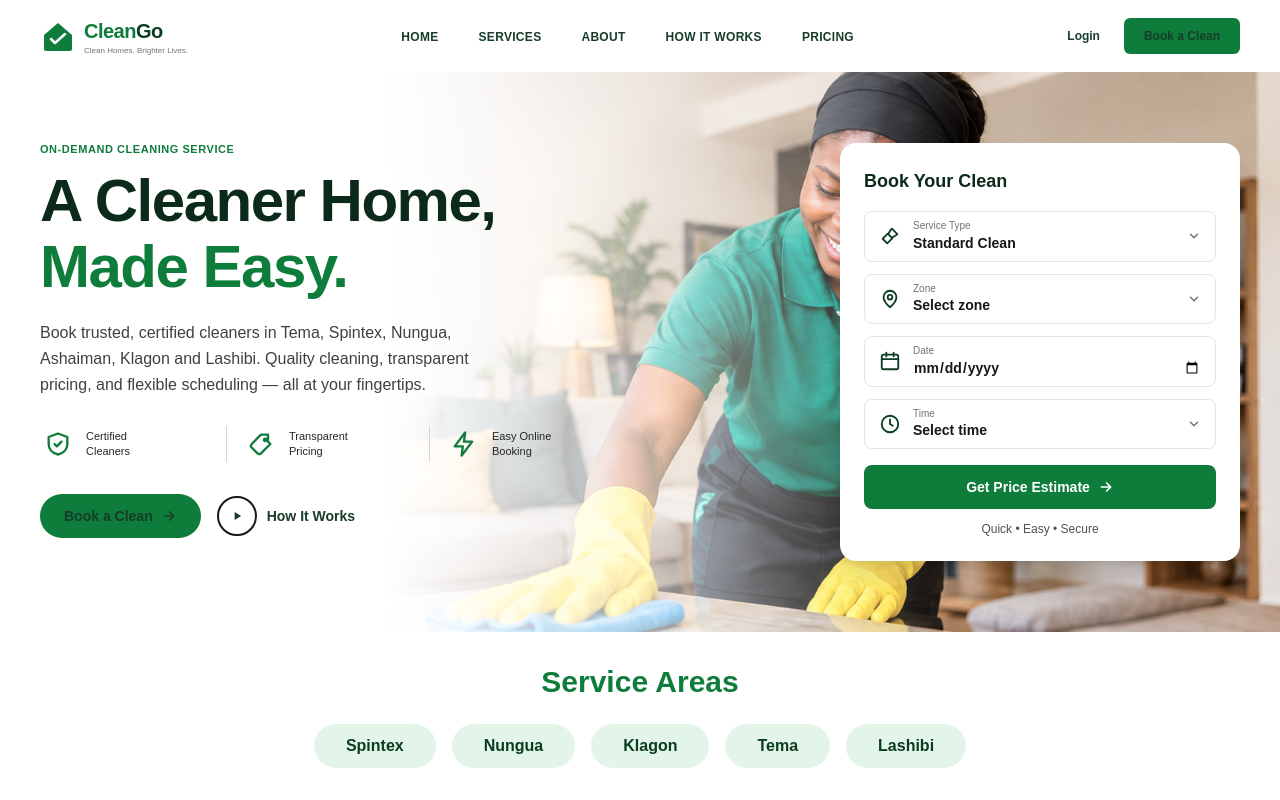
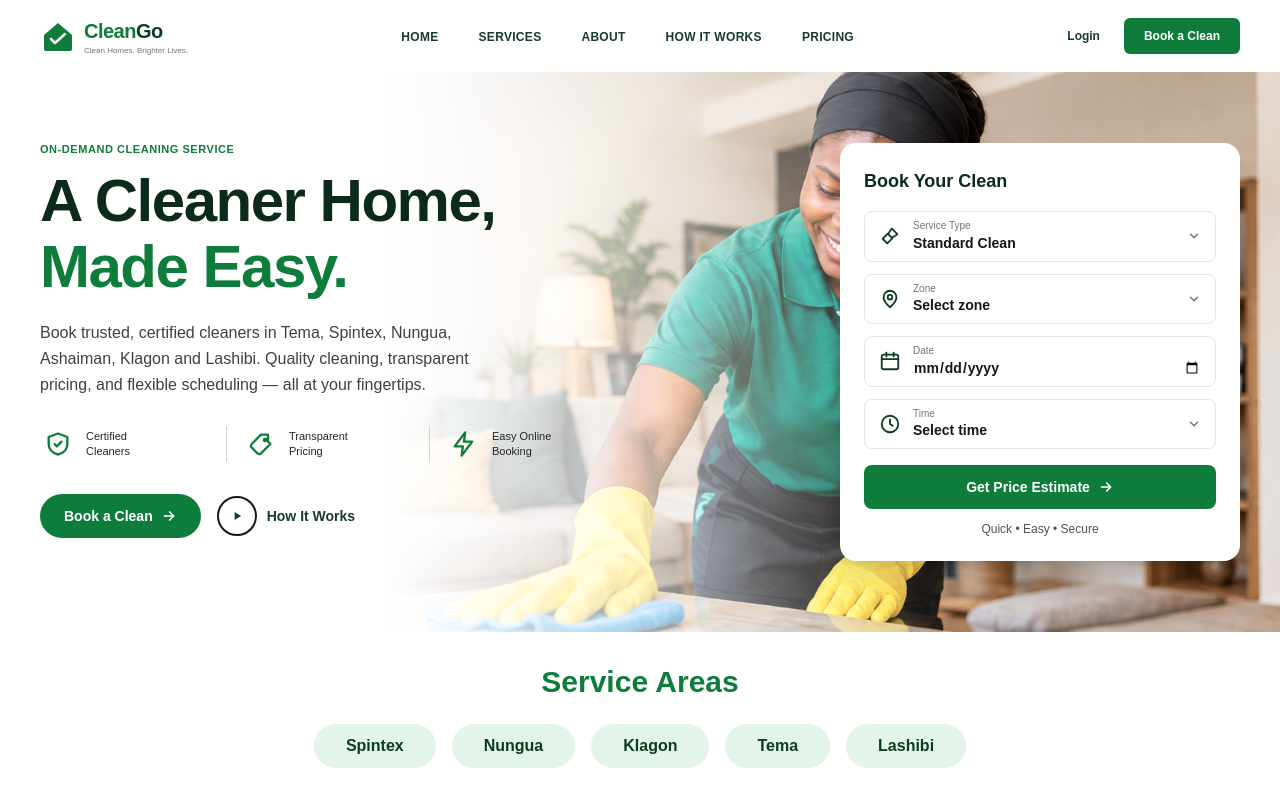
Before and after one commit to yoshiodei/get-fitaa-website, a Next.js app: page / in a window 1280 px wide. Built offline with nearby package versions, Linux system fonts and the light colour scheme.

Commit message:
update book clean text

```diff
--- a/components/Navbar.tsx
+++ b/components/Navbar.tsx
@@ -101,7 +101,7 @@ export default function Navbar() {
             href="/book"
             className="rounded-md bg-[#0E7C3A] px-5 py-2.5 text-xs font-semibold text-white transition-colors hover:bg-[#0B6430] focus-visible:outline-none focus-visible:ring-2 focus-visible:ring-[#0E7C3A] focus-visible:ring-offset-2"
           >
-            Book a Clean
+            <span className="text-white">Book a Clean</span>
           </Link>
         </div>
 
@@ -160,7 +160,7 @@ export default function Navbar() {
                 tabIndex={open ? 0 : -1}
                 className="flex-1 rounded-md bg-[#0E7C3A] px-5 py-3 text-center text-sm font-semibold text-white hover:bg-[#0B6430]"
               >
-                Book a Clean
+                <span className="text-white">Book a Clean</span>
               </Link>
             </li>
           </ul>
--- a/components/SubHero.tsx
+++ b/components/SubHero.tsx
@@ -155,8 +155,8 @@ export default function Hero() {
               href="/book"
               className="inline-flex items-center gap-2 rounded-full bg-[#0E7C3A] px-6 py-3 text-sm font-semibold text-white transition-colors hover:bg-[#0B6430] focus-visible:outline-none focus-visible:ring-2 focus-visible:ring-[#0E7C3A] focus-visible:ring-offset-2"
             >
-              Book a Clean
-              <svg width="16" height="16" viewBox="0 0 24 24" fill="none" stroke="currentColor" strokeWidth="2.5" strokeLinecap="round" strokeLinejoin="round" aria-hidden="true">
+              <p className="text-white">Book a Clean</p>
+              <svg color="white" width="16" height="16" viewBox="0 0 24 24" fill="none" stroke="currentColor" strokeWidth="2.5" strokeLinecap="round" strokeLinejoin="round" aria-hidden="true">
                 <path d="M5 12h14M13 6l6 6-6 6" />
               </svg>
             </Link>
```
